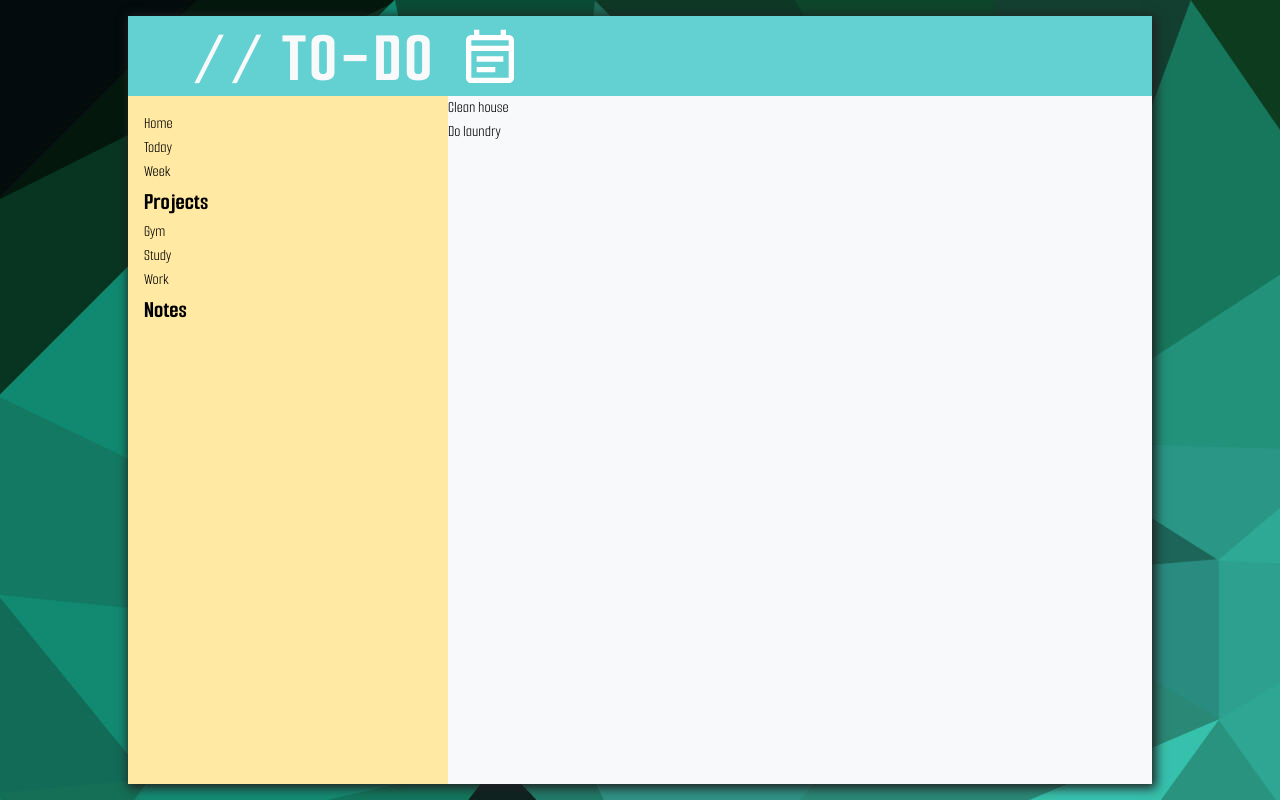
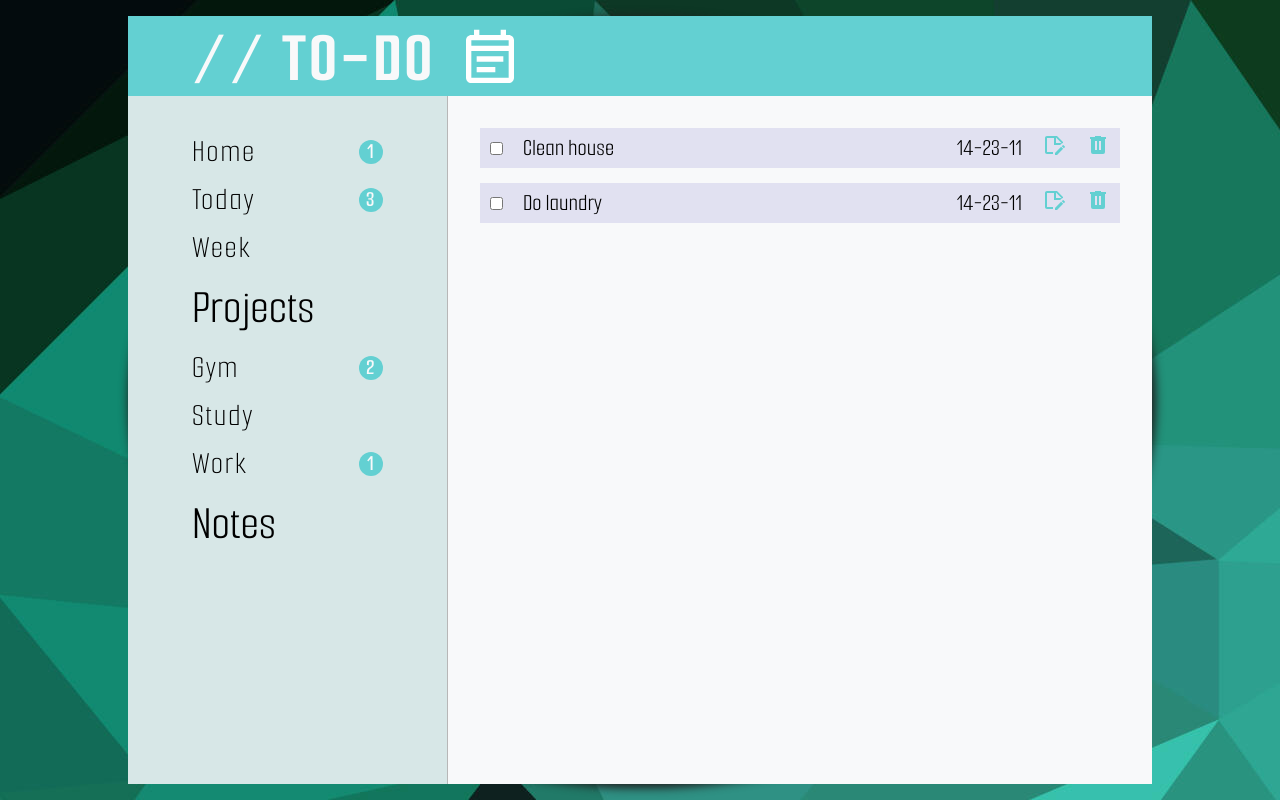
Before and after one commit to F-arellano/odin-todo-list, a website built with webpack: page src/index.html in a window 1280 px wide. Built offline with nearby package versions, Linux system fonts and the light colour scheme.

Commit message:
ADD: css styles to todo list container

```diff
--- a/package.json
+++ b/package.json
@@ -5,9 +5,14 @@
     "deploy": "git subtree push --prefix dist origin deploy"
   },
   "devDependencies": {
+    "@eslint/js": "^9.18.0",
     "css-loader": "^7.1.2",
+    "eslint": "^9.18.0",
+    "eslint-config-prettier": "^10.0.1",
+    "globals": "^15.14.0",
     "html-loader": "^5.1.0",
     "html-webpack-plugin": "^5.6.3",
+    "prettier": "3.4.2",
     "style-loader": "^4.0.0",
     "webpack": "^5.97.1",
     "webpack-cli": "^6.0.1",
--- a/src/css/styles.css
+++ b/src/css/styles.css
@@ -1,11 +1,13 @@
 * {
   font-family: smooch-sans-var, sans-serif;
 
-    --white-color: #F8F9FA;
-    --primary-color: #63d0d2;
-    --secondary-color: #FFE9A3;
-    --text-color: #555B6E;
-    --text-light-color: #9AA5B1;
+  --white-color: #f8f9fa;
+  --main-color: #63d0d2;
+  --main-gray-color: #d7e7e7;
+  --main-dark-color: #499597;
+  --secondary-color: #ffe9a3;
+  --gray-color: #555b6e;
+  --light-color: #e1e1f1;
 
   /* border: 1px solid red; */
 }
@@ -36,6 +38,8 @@ body {
   margin-top: 2vh;
 
   box-shadow: 2px 2px 10px 2px rgb(33, 33, 33);
+
+  border-radius: 50%;
 }
 
 .head-bar {
@@ -43,7 +47,7 @@ body {
   height: 5rem;
   padding-left: 4rem;
 
-    background-color: var(--primary-color);
+  background-color: var(--main-color);
 
   & h1 {
     position: relative;
@@ -70,13 +74,116 @@ body {
 .side-bar {
   grid-area: side;
   width: 20rem;
-    padding: 1rem;
+  padding: 2rem 4rem;
 
-    background-color: var(--secondary-color);
+  border-right: 1px solid rgb(183, 183, 183);
+
+  background-color: var(--main-gray-color);
+
+  & li {
+    display: grid;
+    grid-template-columns: auto auto;
+
+    font-size: 2rem;
+    letter-spacing: 0.1rem;
+    font-weight: 300;
+
+  }
+
+  & h2 {
+    font-size: 3rem;
+    font-weight: 400;
+  }
+
+  & h3 {
+    font-size: 3rem;
+    font-weight: 400;
+
+    &:hover, .selected {
+      &::before {
+        font-weight: 800;
+        letter-spacing: -0.5rem;
+        content: "//   ";
+        padding-right: 1rem;
+      }
+    }
+  }
+
+  & span:first-of-type.selected, span:first-of-type:hover {
+    font-size: 2.1rem;
+    font-weight: 400;
+
+    &::before {
+      font-weight: 800;
+      letter-spacing: -0.3rem;
+      content: "//   ";
+      padding-right: 1rem;
+    }
+  }
+
+  & span:last-child:not(:empty) {
+    font-size: 1.4rem;
+    font-weight: 600;
+    line-height: 1.4rem;
+
+    justify-self: end;
+    align-self: center;
+    text-align: center;
+
+    border: 1px solid transparent;
+    padding-bottom: 1rem;
+    border-radius: 50%;
+    background-color: var(--main-color);
+    color: var(--white-color);
+
+    width: 1.5rem;
+    height: 1.5rem;
+
+  }
 }
 
 .main {
   grid-area: main;
-
   background-color: var(--white-color);
 }
+
+.grid-box {
+  margin: 2rem;
+  display: grid;
+  gap: 15px;
+  grid-auto-rows: 40px;
+}
+
+.todo {
+  display: grid;
+  grid-template-columns: auto 1fr auto auto auto;
+  gap: 20px;
+  padding: 0px 10px;
+  align-items: center;
+
+  background-color: var(--light-color);
+
+  font-size: 1.5rem;
+
+  &:hover {
+    box-shadow: 2px 2px 10px 0px var(--gray-color);
+    border: 4px solid var(--light-color);
+  }
+
+  & button {
+    border: none;
+    background: none;
+    position: relative;
+    top: 0.1rem;
+  }
+
+  & svg {
+    display: inline;
+    height: 1.5rem;
+    padding: 0px 0px;
+  }
+
+  & path {
+    fill: var(--main-color);
+  }
+}
--- a/src/index.html
+++ b/src/index.html
@@ -1,8 +1,8 @@
-<!DOCTYPE html>
+<!doctype html>
 <html lang="en">
   <head>
-  <meta charset="UTF-8">
-  <meta name="viewport" content="width=device-width, initial-scale=1.0">
+    <meta charset="UTF-8" />
+    <meta name="viewport" content="width=device-width, initial-scale=1.0" />
     <title>Document</title>
   </head>
   <body>
@@ -11,32 +11,86 @@
         <h1>// TO-DO</h1>
         <svg xmlns="http://www.w3.org/2000/svg" viewBox="0 0 24 24">
           <title>calendar-text-outline</title>
-        <path d="M19 3H18V1H16V3H8V1H6V3H5C3.9 3 3 3.9 3 5V19C3 20.11 3.9 21 5 21H19C20.11 21 21 20.11 21 19V5C21 3.9 20.11 3 19 3M19 19H5V9H19V19M5 7V5H19V7H5M7 11H17V13H7V11M7 15H14V17H7V15Z" />
+          <path
+            d="M19 3H18V1H16V3H8V1H6V3H5C3.9 3 3 3.9 3 5V19C3 20.11 3.9 21 5 21H19C20.11 21 21 20.11 21 19V5C21 3.9 20.11 3 19 3M19 19H5V9H19V19M5 7V5H19V7H5M7 11H17V13H7V11M7 15H14V17H7V15Z"
+          />
         </svg>
       </div>
       <div class="side-bar">
         <ul>
-        <li>Home</li>
-        <li>Today</li>
-        <li>Week</li>
+          <li class="selected">
+            <span>Home</span>
+            <span>1</span>
+          </li>
+          <li>
+            <span>Today</span>
+            <span>3</span>
+          </li>
+          <li>
+            <span>Week</span>
+            <span></span>
+          </li>
         </ul>
         <h2>Projects</h2>
         <ul>
-        <li>Gym</li>
-        <li>Study</li>
-        <li>Work</li>
+          <li>
+            <span>Gym</span>
+            <span>2</span>
+          </li>
+          <li>
+            <span>Study</span>
+            <span></span>
+          </li>
+          <li>
+            <span>Work</span>
+            <span>1</span>
+          </li>
         </ul>
-      <h2>Notes</h2>
+        <h3>Notes</h3>
       </div>
       <div class="main">
-      <div class="todo-box">
+        <div class="grid-box">
           <div class="todo">
-          <p>Clean house</p>
+            <input type="checkbox" />
+            <span class="text">Clean house</span>
+            <span class="date">14-23-11</span>
+            <button>
+              <svg xmlns="http://www.w3.org/2000/svg" viewBox="0 0 24 24">
+                <title>note-edit-outline</title>
+                <path
+                  d="M18.13 12L19.39 10.74C19.83 10.3 20.39 10.06 21 10V9L15 3H5C3.89 3 3 3.89 3 5V19C3 20.1 3.89 21 5 21H11V19.13L11.13 19H5V5H12V12H18.13M14 4.5L19.5 10H14V4.5M19.13 13.83L21.17 15.87L15.04 22H13V19.96L19.13 13.83M22.85 14.19L21.87 15.17L19.83 13.13L20.81 12.15C21 11.95 21.33 11.95 21.53 12.15L22.85 13.47C23.05 13.67 23.05 14 22.85 14.19Z"
+                />
+              </svg>
+            </button>
+            <button>
+              <svg xmlns="http://www.w3.org/2000/svg" viewBox="0 0 24 24">
+                <title>trash-can</title>
+                <path
+                  d="M9,3V4H4V6H5V19A2,2 0 0,0 7,21H17A2,2 0 0,0 19,19V6H20V4H15V3H9M9,8H11V17H9V8M13,8H15V17H13V8Z"
+                />
+              </svg>
+            </button>
           </div>
-      </div>
-      <div class="todo-box">
           <div class="todo">
-          <p>Do laundry</p>
+            <input type="checkbox" />
+            <span class="text">Do laundry</span>
+            <span class="date">14-23-11</span>
+            <button>
+              <svg xmlns="http://www.w3.org/2000/svg" viewBox="0 0 24 24">
+                <title>note-edit-outline</title>
+                <path
+                  d="M18.13 12L19.39 10.74C19.83 10.3 20.39 10.06 21 10V9L15 3H5C3.89 3 3 3.89 3 5V19C3 20.1 3.89 21 5 21H11V19.13L11.13 19H5V5H12V12H18.13M14 4.5L19.5 10H14V4.5M19.13 13.83L21.17 15.87L15.04 22H13V19.96L19.13 13.83M22.85 14.19L21.87 15.17L19.83 13.13L20.81 12.15C21 11.95 21.33 11.95 21.53 12.15L22.85 13.47C23.05 13.67 23.05 14 22.85 14.19Z"
+                />
+              </svg>
+            </button>
+            <button>
+              <svg xmlns="http://www.w3.org/2000/svg" viewBox="0 0 24 24">
+                <title>trash-can</title>
+                <path
+                  d="M9,3V4H4V6H5V19A2,2 0 0,0 7,21H17A2,2 0 0,0 19,19V6H20V4H15V3H9M9,8H11V17H9V8M13,8H15V17H13V8Z"
+                />
+              </svg>
+            </button>
           </div>
         </div>
       </div>
--- a/src/js/main.js
+++ b/src/js/main.js
@@ -1,2 +1,2 @@
-import "../css/reset.css"
-import "../css/styles.css"
+import "../css/reset.css";
+import "../css/styles.css";
--- a/webpack.common.js
+++ b/webpack.common.js
@@ -1,5 +1,5 @@
-const path = require("path")
-const HtmlWebpackPlugin = require("html-webpack-plugin")
+const path = require("path");
+const HtmlWebpackPlugin = require("html-webpack-plugin");
 
 module.exports = {
   entry: "./src/js/main.js",
@@ -33,4 +33,4 @@ module.exports = {
       },
     ],
   },
-}
+};
--- a/webpack.prod.js
+++ b/webpack.prod.js
@@ -1,7 +1,7 @@
-const { merge } = require('webpack-merge');
+const { merge } = require("webpack-merge");
 
-const common = require('./webpack.common.js');
+const common = require("./webpack.common.js");
 
 module.exports = merge(common, {
-  mode: 'production',
+  mode: "production",
 });
```
Also changed, not shown: eslint.config.mjs (added, +10 -0 lines), src/css/reset.css (+27 -6 lines), webpack.dev.js (+3 -4 lines), README.md, 3 other files. Lines whose indentation alone changed are shown as unchanged.
